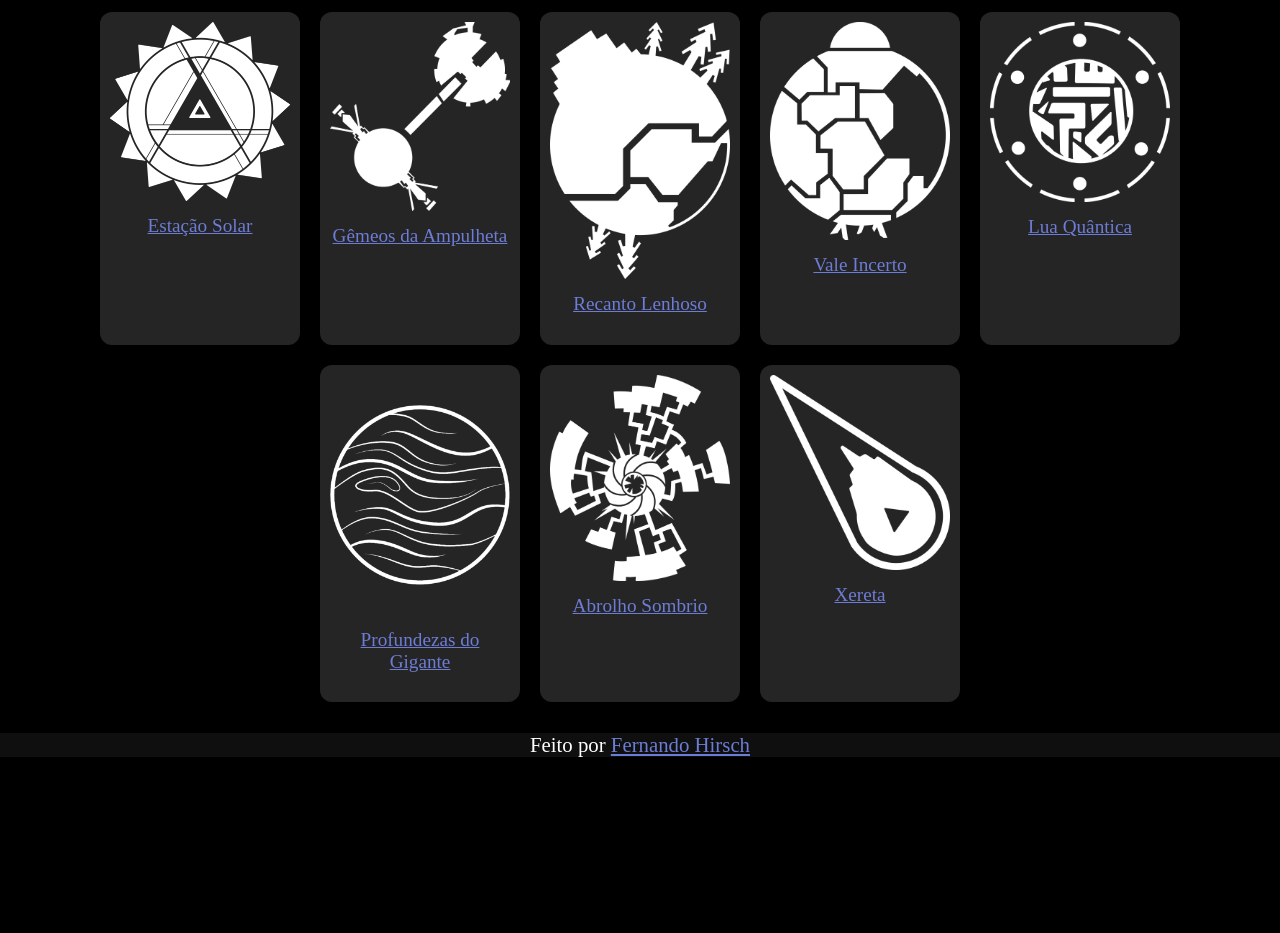
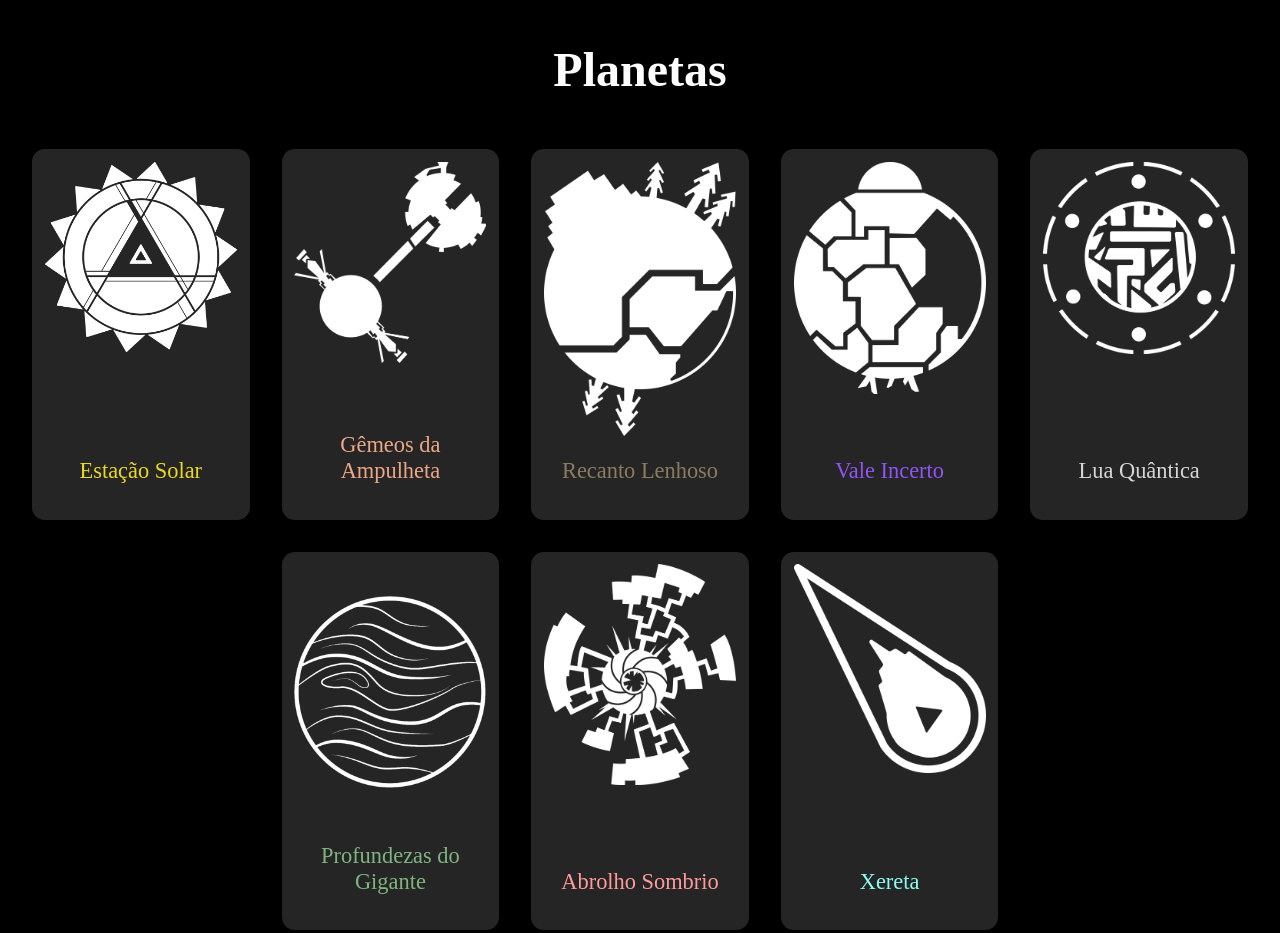
Before and after one commit to ochocss/outer-wilds-web, a plain HTML site: page index.html in a window 1280 px wide. Shown: the part 1362-2295 px from the top of the page. Before the commit the page ends 2139 px from the top, so only its background shows below. Drawn offline with Linux system fonts and the light colour scheme; a web font is replaced by a local one.

Commit message:
Add files via upload

```diff
--- a/index.html
+++ b/index.html
@@ -5,7 +5,7 @@
     <meta name="viewport" content="width=device-width, initial-scale=1.0">
     <title>Outer Wilds</title>
     <link href="style.css" rel="stylesheet" type="text/css">
-    <link rel="icon" type="image/x-icon" href="../images/icon2.ico">
+    <link rel="icon" type="image/x-icon" href="/images/icon2.ico">
 </head>
 <body>
     <header>
@@ -25,54 +25,54 @@
     <img src="images/planetas.jpg" />
 
     <br />
-
+    <h2>Planetas</h2>
     <div class="buttons-container">
         <div class="button">
             <a href="pages/estacao-solar.html">
                 <img src="images/simbolos/estacao.png" />
-            <p>Estação Solar</p>
+                <p style="color: rgb(236, 216, 36)">Estação Solar</p>
             </a>
         </div>
         <div class="button">
             <a href="pages/gemeos-da-ampulheta.html">
                 <img src="images/simbolos/gemeos.png" />
-             <p>Gêmeos da Ampulheta</p>
+                <p style="color: rgb(236, 167, 135)">Gêmeos da Ampulheta</p>
             </a>
          </div>
          <div class="button">
             <a href="pages/recanto-lenhoso.html">
                 <img src="images/simbolos/recanto.png" />
-             <p>Recanto Lenhoso</p>
+                <p style="color: rgb(138, 124, 96)">Recanto Lenhoso</p>
             </a>
          </div>
          <div class="button">
             <a href="pages/vale-incerto.html">
                 <img src="images/simbolos/vale.png" />
-             <p>Vale Incerto</p>
+                <p style="color: rgb(145, 84, 245)">Vale Incerto</p>
             </a>
          </div>
          <div class="button">
             <a href="pages/lua-quantica.html">
                 <img src="images/simbolos/lua.png" />
-             <p>Lua Quântica</p>
+                <p style="color: rgb(214, 214, 214)">Lua Quântica</p>
             </a>
          </div>
          <div class="button">
             <a href="pages/profundezas-do-gigante.html">
                 <img src="images/simbolos/profundezas.png" />
-             <p>Profundezas do Gigante</p>
+                <p style="color: rgb(128, 180, 128)">Profundezas do Gigante</p>
             </a>
          </div>
          <div class="button">
             <a href="pages/abrolho-sombrio.html">
                 <img src="images/simbolos/abrolho.png" />
-             <p>Abrolho Sombrio</p>
+                <p style="color: rgb(255, 155, 155)">Abrolho Sombrio</p>
             </a>
          </div>
          <div class="button">
             <a href="pages/xereta.html">
                 <img src="images/simbolos/xereta.png" />
-             <p>Xereta</p>
+                <p style="color: rgb(140, 252, 242)">Xereta</p>
             </a>
          </div>
     </div>
--- a/style.css
+++ b/style.css
@@ -1,11 +1,11 @@
 @font-face {
     font-family: "Serif Gothic";
-    src: url(assets/fonts/itc-serif-gothic-regular-588cef4e7134b.otf);
+    src: url(/assets/fonts/itc-serif-gothic-regular-588cef4e7134b.otf);
 }
 
 @font-face {
     font-family: "Serif Gothic Extra Bold";
-    src: url(assets/fonts/itc-serif-gothic-extra-bold-588cef7e1f5d9.otf);
+    src: url(/assets/fonts/itc-serif-gothic-extra-bold-588cef7e1f5d9.otf);
 }
 
 body {
@@ -29,8 +29,7 @@ h1 {
 }
 
 audio {
-    min-width: 300px;
-    width: 30%;
+    width: 40%;
 }
 
 audio::-webkit-media-controls-mute-button {
@@ -120,38 +119,52 @@ img {
     height: auto;
 }
 
+h2 {
+    font-size: 3.0rem;
+}
+
 .buttons-container {
     display: flex;
     flex-wrap: wrap;
     justify-content: center;
-    gap: 20px;
-    padding: 10px;
+    gap: 2.0rem;
+    padding: 0.75rem;
 }
 
 .button {
-    padding: 10px;
+    transition: 300ms;
+    padding: 0.8rem;
     background-color: #252525;
-    border-radius: 12px;
-    min-width: 100px;
-    max-width: 180px;
+    border-radius: 0.8rem;
+    min-width: 7.5rem;
+    max-width: 12rem;
     width: 100%;
     display: flex;
     flex-direction: column;
     align-items: center;
 }
 
+.button a {
+    display: flex;
+    flex-direction: column;
+    align-items: center;
+    height: 100%;
+    justify-content: space-between;
+}
+
 .button p {
-    font-size: 1.2em;
-    margin-top: 10px;
+    font-size: 1.4em;
 }
 
 .button:hover {
+    transition: 300ms;
     transform: scale(1.05);
 }
 
 a {
     color: rgb(109, 124, 212);
-    cursor: pointer
+    cursor: pointer;
+    text-decoration: none !important;
 }
 
 footer {
```
Lines whose indentation alone changed are shown as unchanged.
